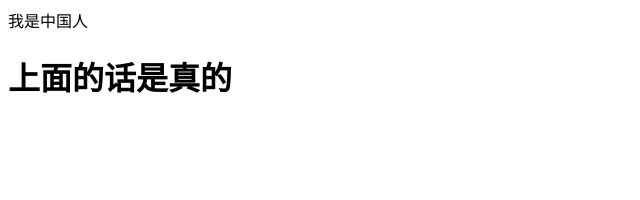
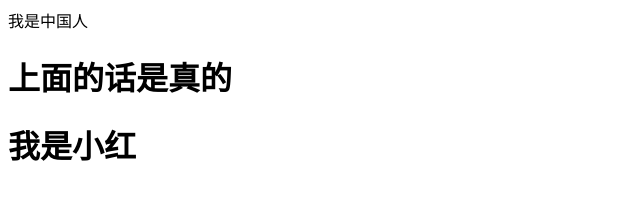
Before and after one commit to xulinli123/test1, a plain HTML site: page index.html in a window 1280 px wide. Shown: the whole page, without its empty margins (0-640 px from the left). Drawn offline with Linux system fonts and the light colour scheme.

Commit message:
我是小红

```diff
--- a/index.html
+++ b/index.html
@@ -8,5 +8,6 @@
 <body>
     <div>我是中国人</div>
     <h1>上面的话是真的</h1>
+    <h1>我是小红</h1>
 </body>
 </html>
```
